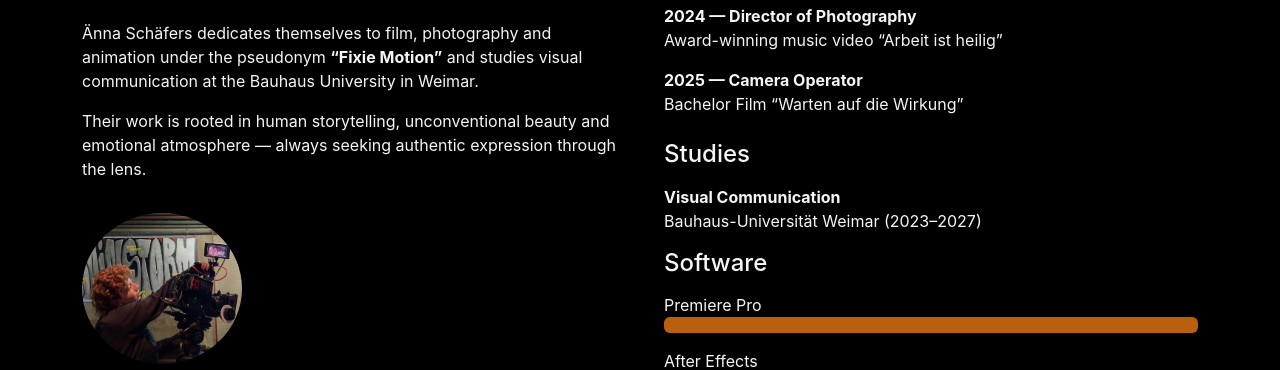
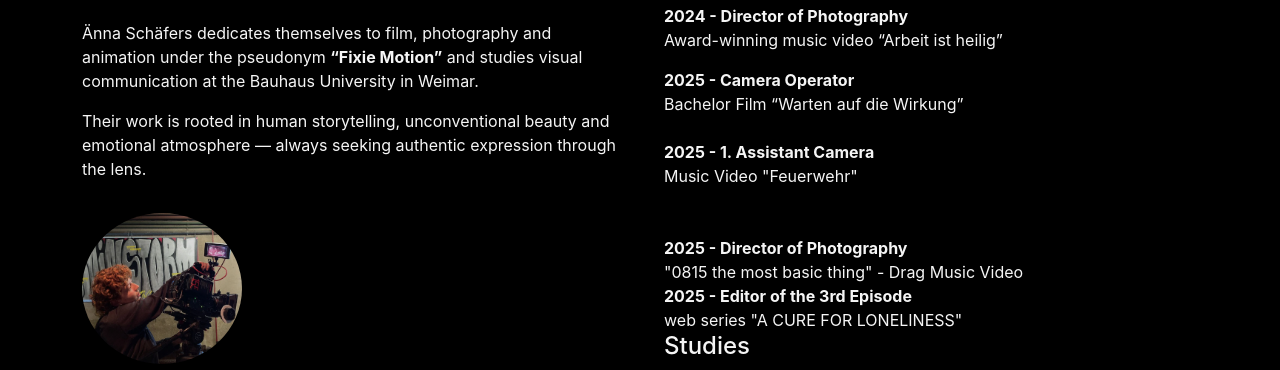
Before and after one commit to deleteandescape/trabajo-final, a plain HTML site: page index.html in a window 1280 px wide. Shown: the part 399-769 px from the top of the page. Drawn offline with nearby package versions, Linux system fonts and the light colour scheme.

Commit message:
Add files via upload

```diff
--- a/index.html
+++ b/index.html
@@ -120,14 +120,30 @@ h1, h2, h3 { font-weight: 800; letter-spacing: -1px; }
         <h4 class="section-title mb-3">Filmography</h4>
 
         <div class="mb-3">
-            <strong>2024 — Director of Photography</strong><br>
+            <strong>2024 - Director of Photography</strong><br>
             Award-winning music video “Arbeit ist heilig”
         </div>
 
         <div class="mb-4">
-            <strong>2025 — Camera Operator</strong><br>
+            <strong>2025 - Camera Operator</strong><br>
             Bachelor Film “Warten auf die Wirkung”
         </div>
+
+        <div class="mb-5">
+            <strong>2025 - 1. Assistant Camera</strong><br>
+            Music Video "Feuerwehr"
+        </div>
+
+        <div class="mb-6">
+            <strong>2025 - Director of Photography</strong><br>
+            "0815 the most basic thing" - Drag Music Video
+        </div>
+
+        <div class="mb-7">
+            <strong>2025 - Editor of the 3rd Episode</strong><br>
+            web series "A CURE FOR LONELINESS"
+        </div>
+
 
         <h4 class="section-title mb-3">Studies</h4>
         <p><strong>Visual Communication</strong><br>Bauhaus-Universität Weimar (2023–2027)</p>
```
